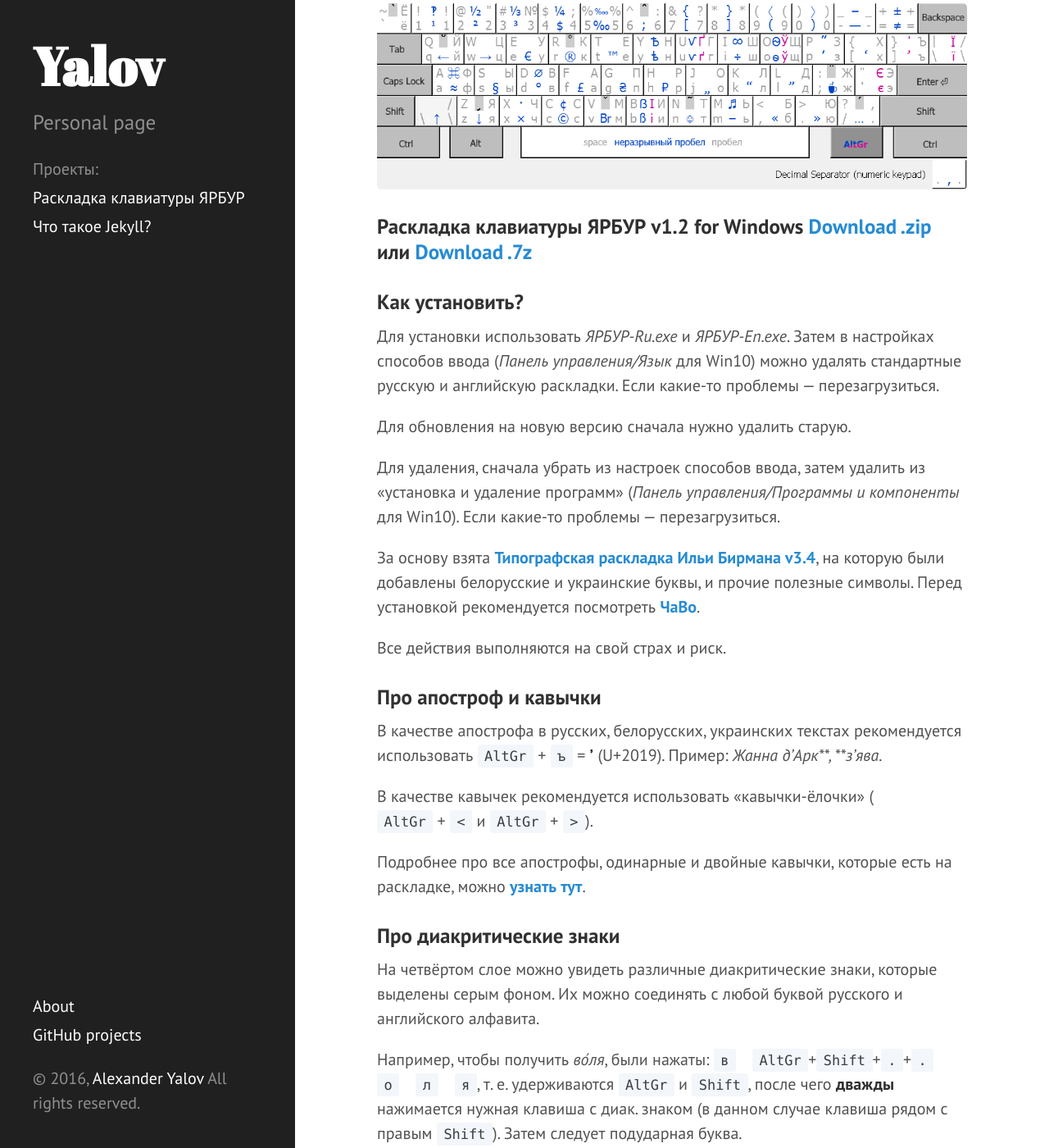
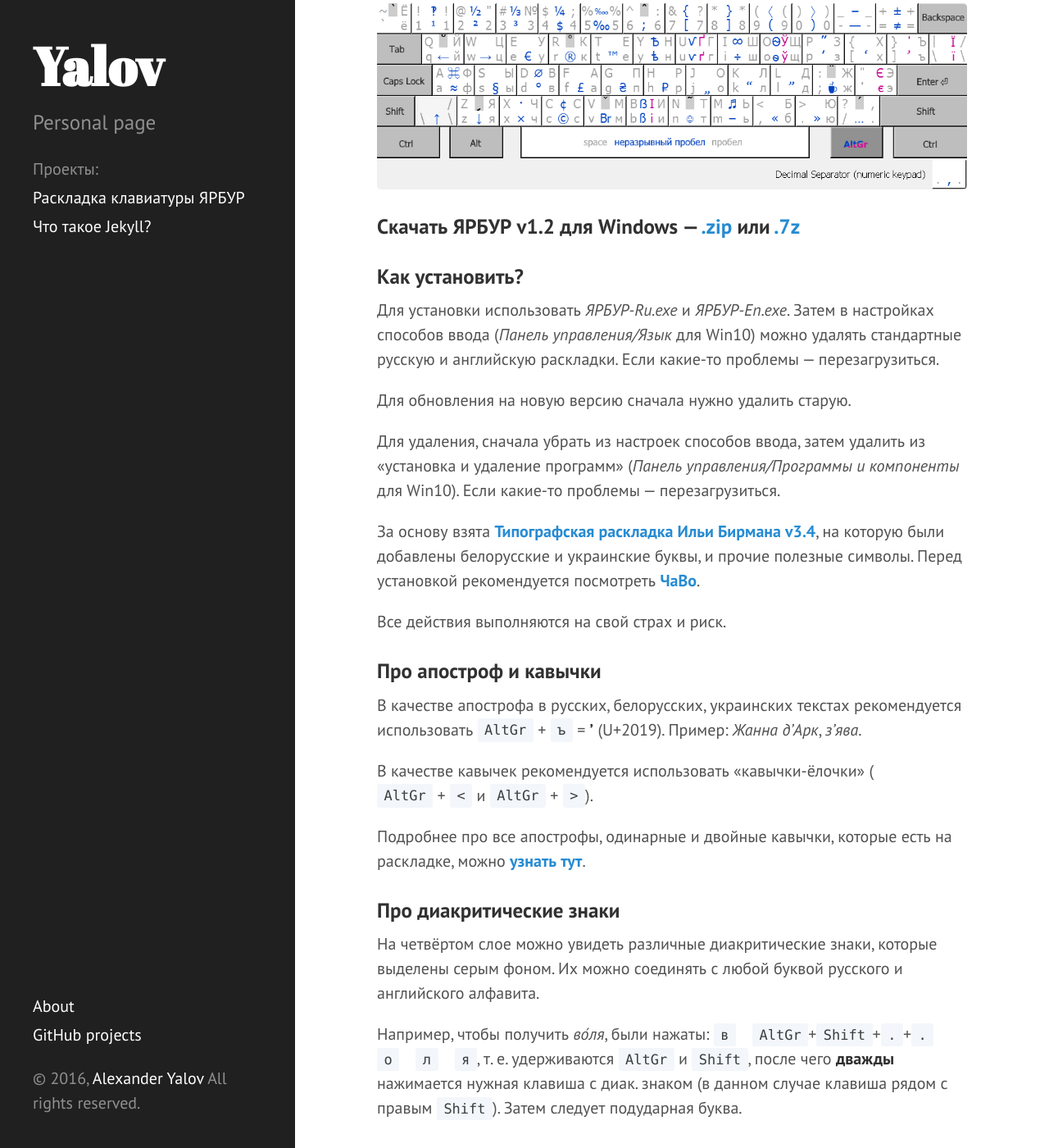
Before and after one commit to yalov/yalov.github.io, a Jekyll site: the page built from _posts/2016-09-17-yarbur.md, in a window 1280 px wide and 1400 px high, scrolled down 726 px. Shown: the whole window at 82% size. Built offline with Jekyll 4.4.1, drawn with Linux system fonts in a browser that asks for light colours.

Commit message:
fix incorrect bold

```diff
--- a/_posts/2016-09-17-yarbur.md
+++ b/_posts/2016-09-17-yarbur.md
@@ -6,8 +6,6 @@
 ---
 
 Набор расширенных раскладок, включает русскую и английскую раскладки, и позволяет набирать многие типографские символы, белорусские и украинские буквы через дополнительные слои.
-
-
 
 Для доступа к дополнительным символам нужно использовать `AltGr` (это правый `Alt`). Символы, доступные через `AltGr` называют третьим слоем, а через `AltGr` + `Shift` — четвёртым.
 
@@ -23,7 +21,7 @@
 
 ![layouts.png](/images/yarbur.png)
 <!--more-->
-### **Раскладка клавиатуры ЯРБУР v1.2 for Windows [Download .zip](https://github.com/yalov/yarbur-keyboard-layouts/releases/download/1.2/Yarbur_v1.2.zip) или [Download .7z](https://github.com/yalov/yarbur-keyboard-layouts/releases/download/1.2/Yarbur_v1.2.7z)**
+### Скачать ЯРБУР v1.2 для Windows — **[.zip](https://github.com/yalov/yarbur-keyboard-layouts/releases/download/1.2/Yarbur_v1.2.zip)** или **[.7z](https://github.com/yalov/yarbur-keyboard-layouts/releases/download/1.2/Yarbur_v1.2.7z)**
 
 ### Как установить?
 Для установки использовать *ЯРБУР-Ru.exe* и *ЯРБУР-En.exe*. Затем в настройках способов ввода (*Панель управления/Язык* для Win10) можно удалять стандартные русскую и английскую раскладки. Если какие-то проблемы — перезагрузиться.
@@ -39,7 +37,7 @@
 
 ### Про апостроф и кавычки
 
-В качестве апострофа в русских, белорусских, украинских текстах рекомендуется использовать  `AltGr` + `ъ` = **’** (U+2019). Пример: *Жанна д’Арк**, **з’ява*.
+В качестве апострофа в русских, белорусских, украинских текстах рекомендуется использовать  `AltGr` + `ъ` = **’** (U+2019). Пример: *Жанна д’Арк*, *з’ява*.
 
 В качестве кавычек рекомендуется использовать «кавычки-ёлочки» ( `AltGr` + `<` и `AltGr` + `>`).
 
```
Also changed, not shown: _posts/2016-09-18-quotation_mark.md (+1 -3 lines).
